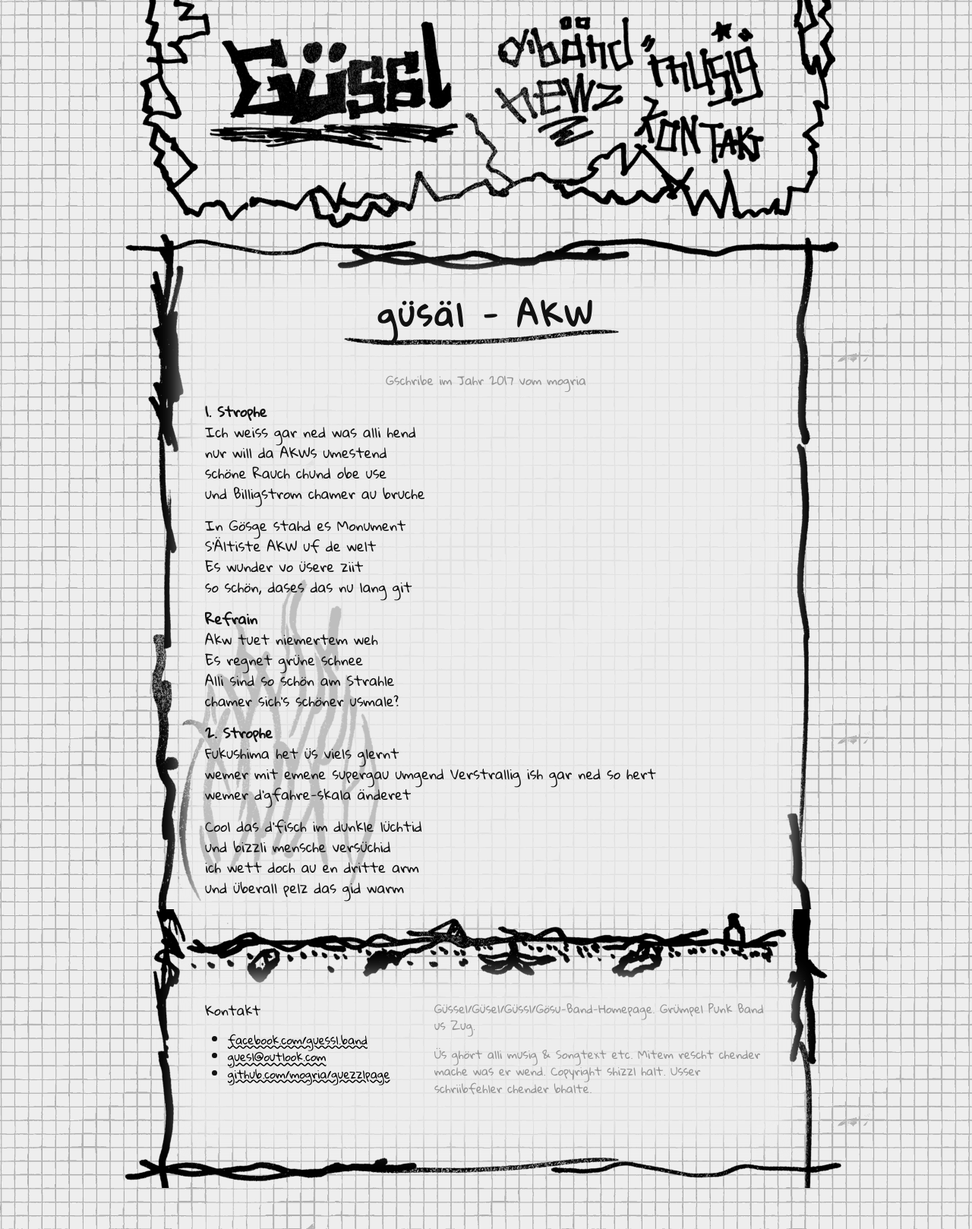
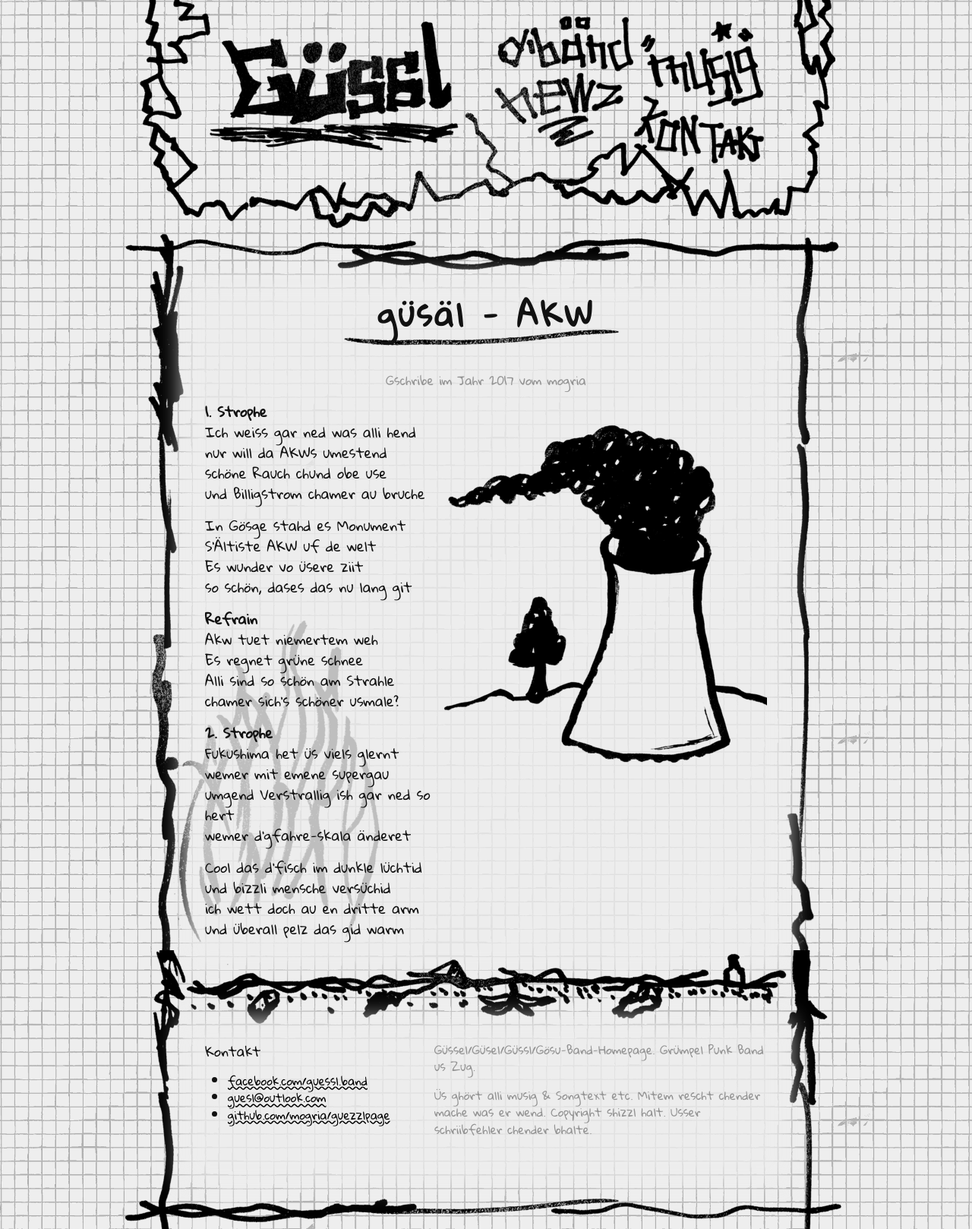
Before and after one commit to mogria/guezzlpage, a Jekyll site: the page built from _songs/gruempel-ep/09_akw.md, in a window 1280 px wide. Shown: the whole page at 76% size. Built offline with Jekyll 4.4.1, drawn with Linux system fonts in a browser that asks for light colours.

Commit message:
add image to song AKW

```diff
--- a/_songs/gruempel-ep/09_akw.md
+++ b/_songs/gruempel-ep/09_akw.md
@@ -4,7 +4,7 @@ layout: song
 title: AKW
 album: gruempel-ep
 year: 2017
-images: []
+images: ["img/song-akw.png"]
 length: false
 ---
 
```
Also changed, not shown: img/song-akw.png (added), 1 other file.
